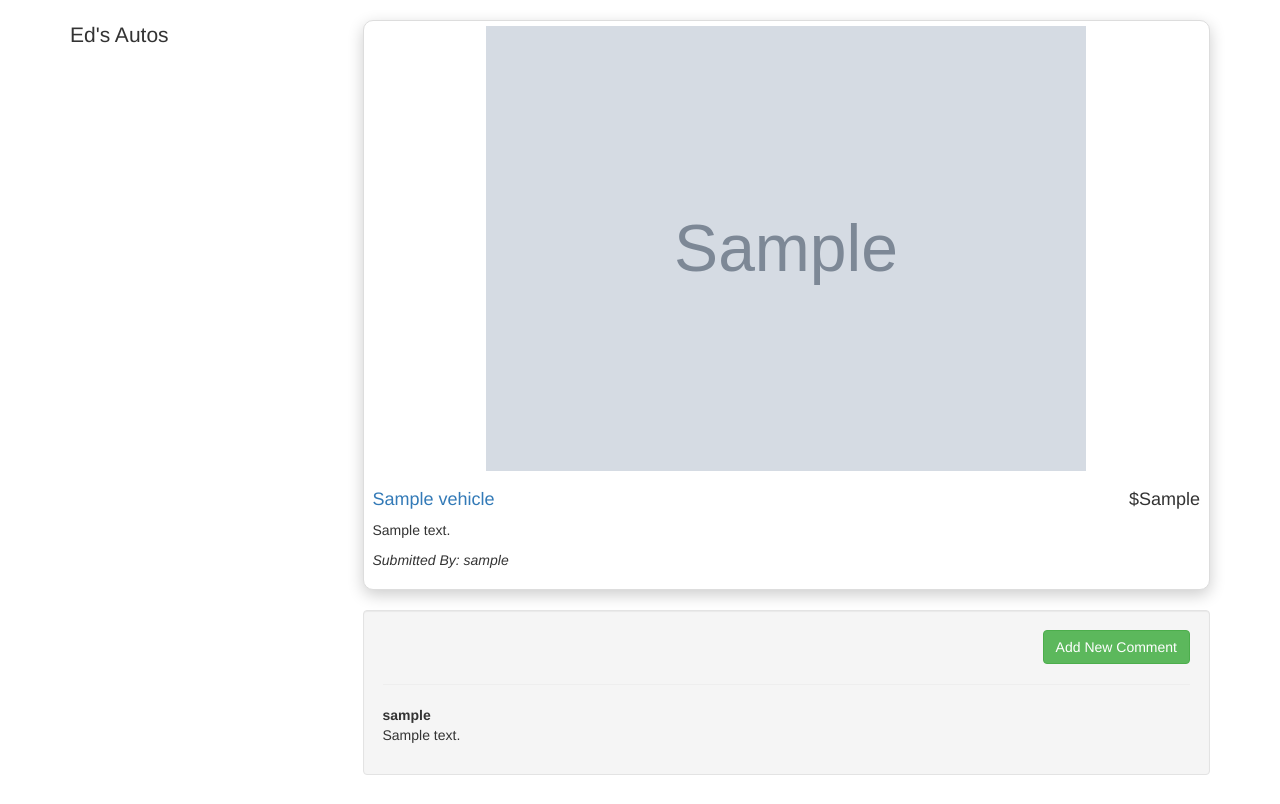
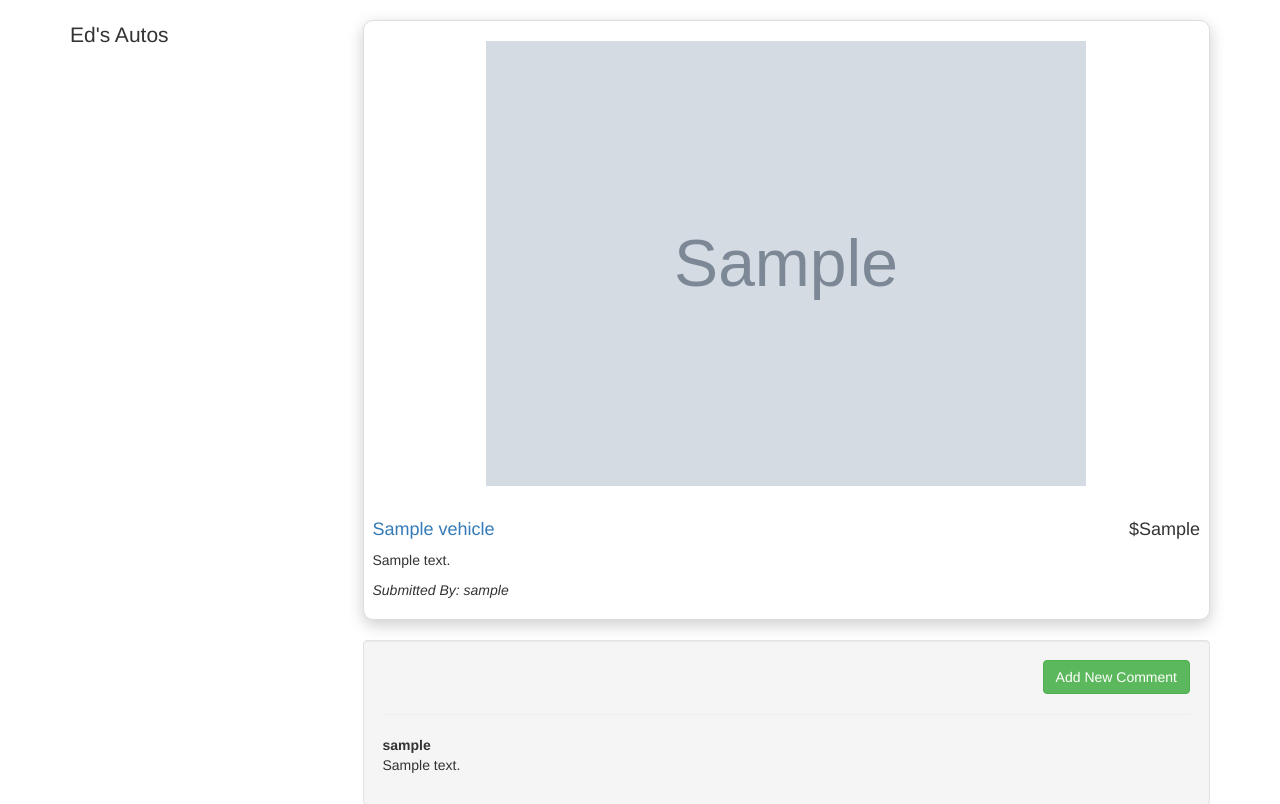
Before and after one commit to MendozaEduardo/edsAutos, a Node server app: page /vehicles/600000000000000000000001 in a window 1280 px wide. Shown: the part 52-856 px from the top of the page. Before the commit the page ends 827 px from the top, so only its background shows below. Run offline with Node 20, Linux system fonts and the light colour scheme; tables that the repository leaves empty hold one stand-in row (values such as "Sample post"); grey boxes marked "Sample" are stand-in pictures; some libraries are stand-ins or nearby versions.

Commit message:
changes to car info, image, comments

```diff
--- a/public/stylesheets/main.css
+++ b/public/stylesheets/main.css
@@ -5,6 +5,7 @@
 }
 
 .image-responsive{
+    margin: 15px;
     min-width: 600px;
     min-height: 450px;
 }
```
